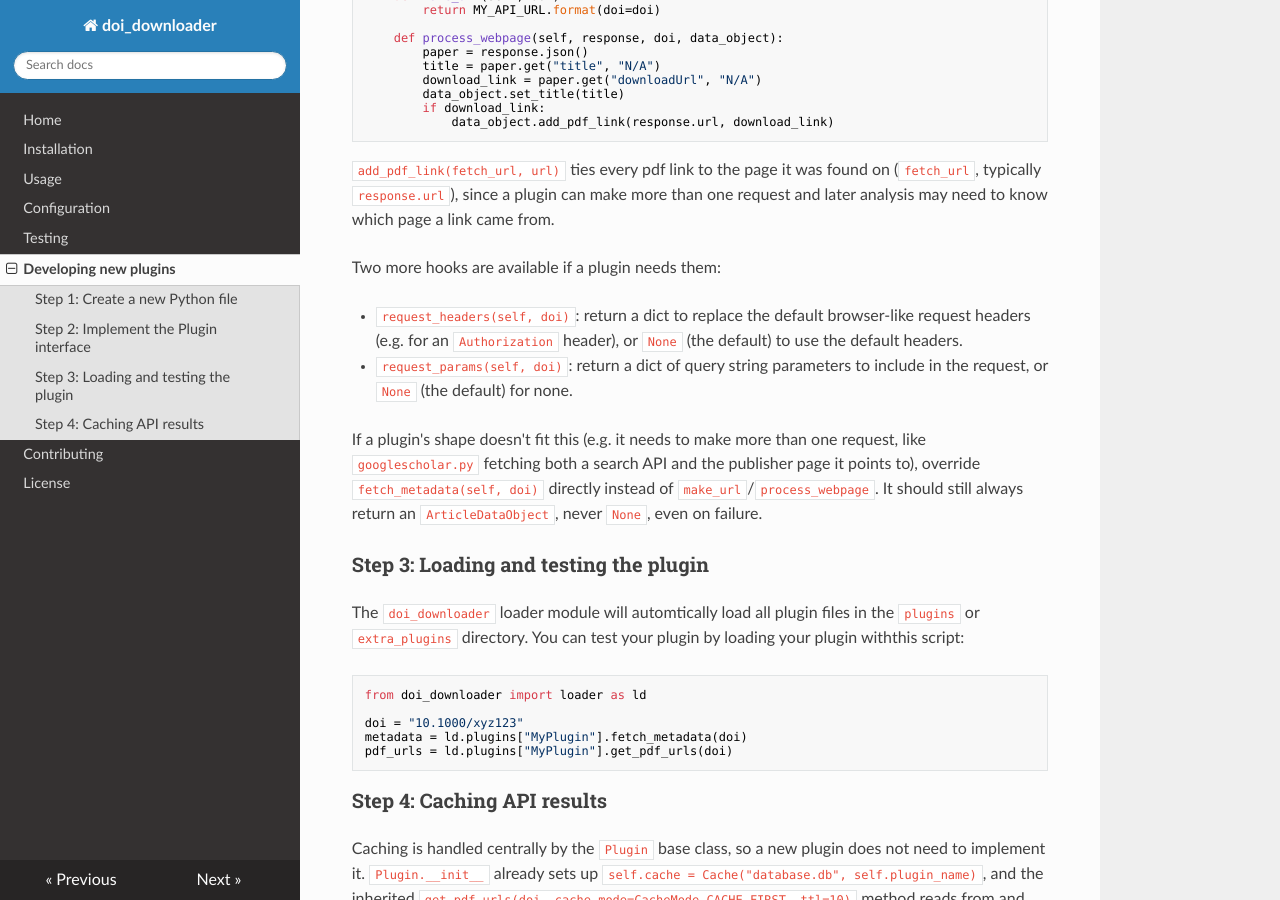
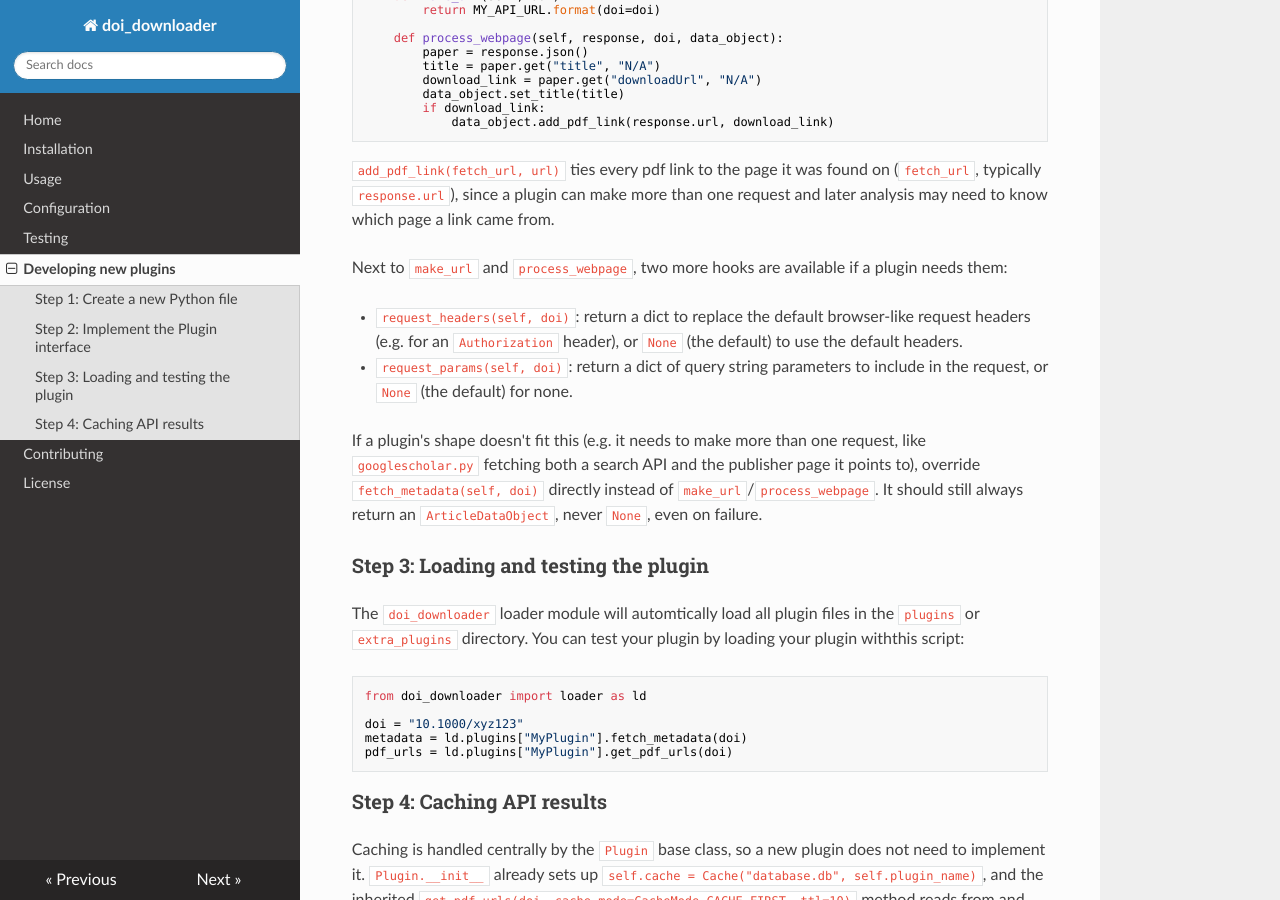
Before and after one commit to escience-tmsr/doi-downloader, an MkDocs documentation site: the page built from docs/writing_a_plugin.md, in a window 1280 px wide and 900 px high, scrolled down 767 px. Built offline with MkDocs 1.6.1, drawn with Linux system fonts in a browser that asks for light colours; nearby versions of some CDN libraries.

Commit message:
cleanup loose ends

```diff
--- a/docs/writing_a_plugin.md
+++ b/docs/writing_a_plugin.md
@@ -40,7 +40,7 @@ class MyPlugin(Plugin):
 `add_pdf_link(fetch_url, url)` ties every pdf link to the page it was found on (`fetch_url`, typically `response.url`),
 since a plugin can make more than one request and later analysis may need to know which page a link came from.
 
-Two more hooks are available if a plugin needs them:
+Next to `make_url` and `process_webpage`, two more hooks are available if a plugin needs them:
 
 - `request_headers(self, doi)`: return a dict to replace the default browser-like request headers (e.g. for an
   `Authorization` header), or `None` (the default) to use the default headers.
```
Also changed, not shown: 2 other files.
